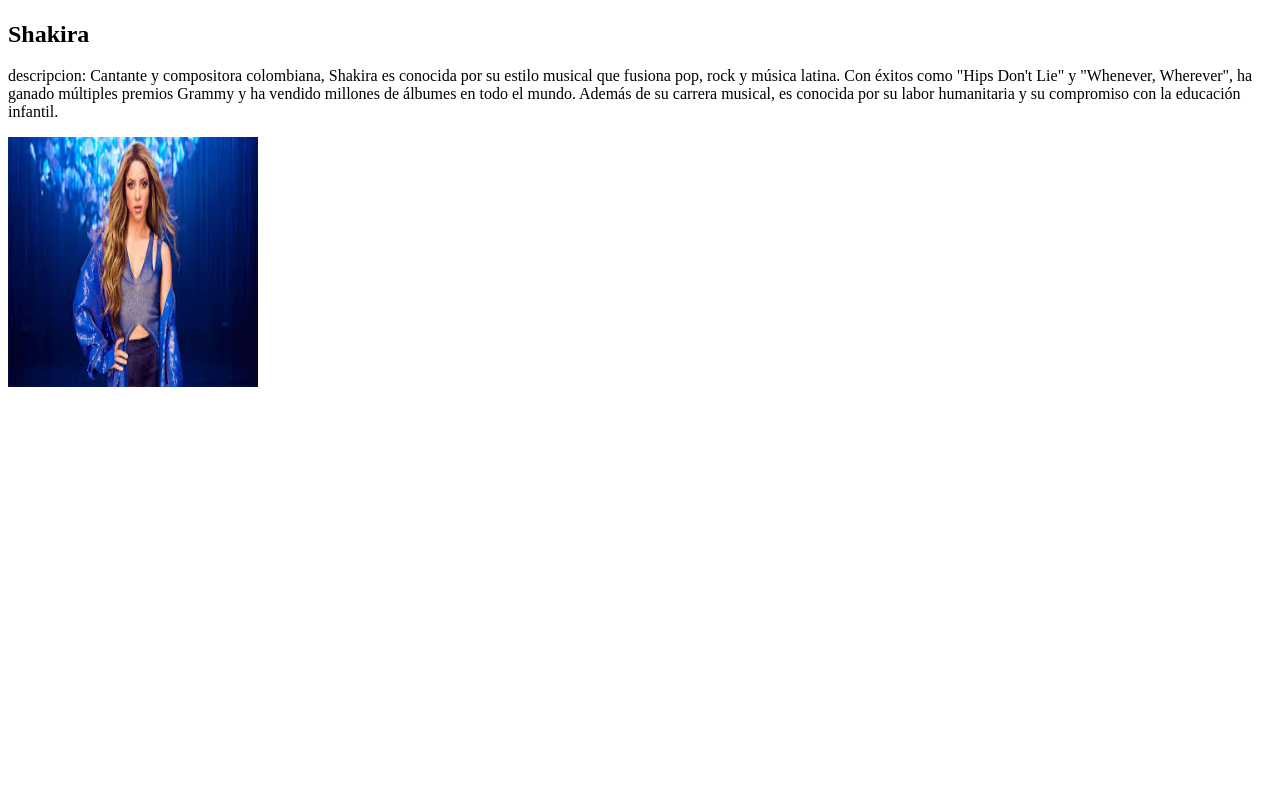
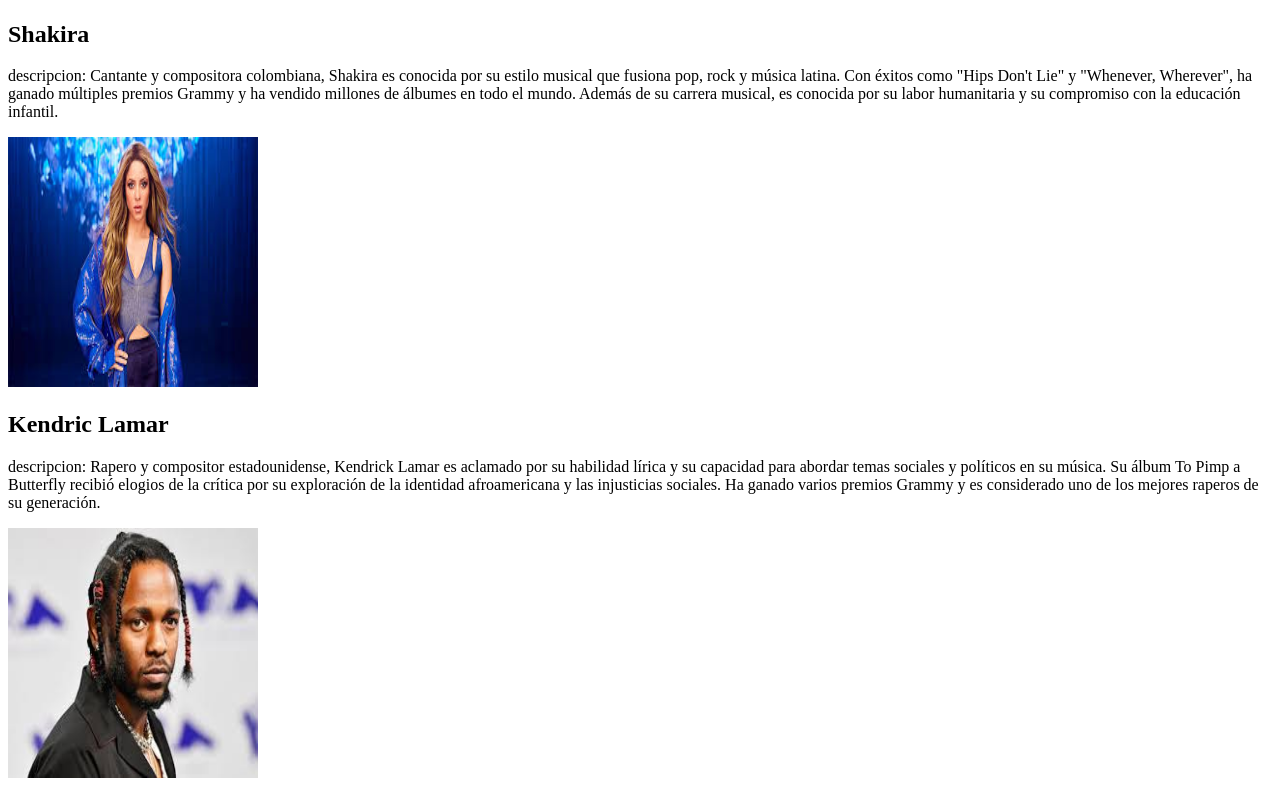
Before and after one commit to Andresj14G/Ejercicio-5, a plain HTML site: page index.html in a window 1280 px wide. Shown: the part 763-1553 px from the top of the page. Before the commit the page ends 1174 px from the top, so only its background shows below. Drawn offline with Linux system fonts and the light colour scheme.

Commit message:
Nine commit

```diff
--- a/index.html
+++ b/index.html
@@ -18,8 +18,11 @@
 
         </p>
         <img src="shakira.jpg" height="250" width="250">
-        <h2></h2>
+        <h2> Kendric Lamar </h2>
+        <p> descripcion:  Rapero y compositor estadounidense, Kendrick Lamar es aclamado por su habilidad lírica y su capacidad para abordar temas sociales y políticos en su música. Su álbum To Pimp a Butterfly recibió elogios de la crítica por su exploración de la identidad afroamericana y las injusticias sociales. Ha ganado varios premios Grammy y es considerado uno de los mejores raperos de su generación.
 
+        </p>
+        <img src="kendric.jpg" height="250" width="250">
 
 
 
```
Also changed, not shown: kendric.jpg (added).
